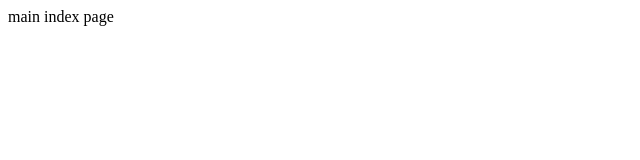
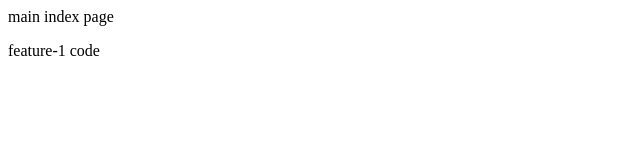
Before and after one commit to somilsr/GitRepoWorkFlow, a plain HTML site: page index.html in a window 1280 px wide. Shown: the full height of the page, 0-640 px from the left. Drawn offline with Linux system fonts and the light colour scheme.

Commit message:
feature 1 code added

```diff
--- a/index.html
+++ b/index.html
@@ -1,5 +1,11 @@
+
 <html>
 <p>
 main index page
 </p>
+
+<p>
+feature-1 code
+</p>
+
 </html>
```
